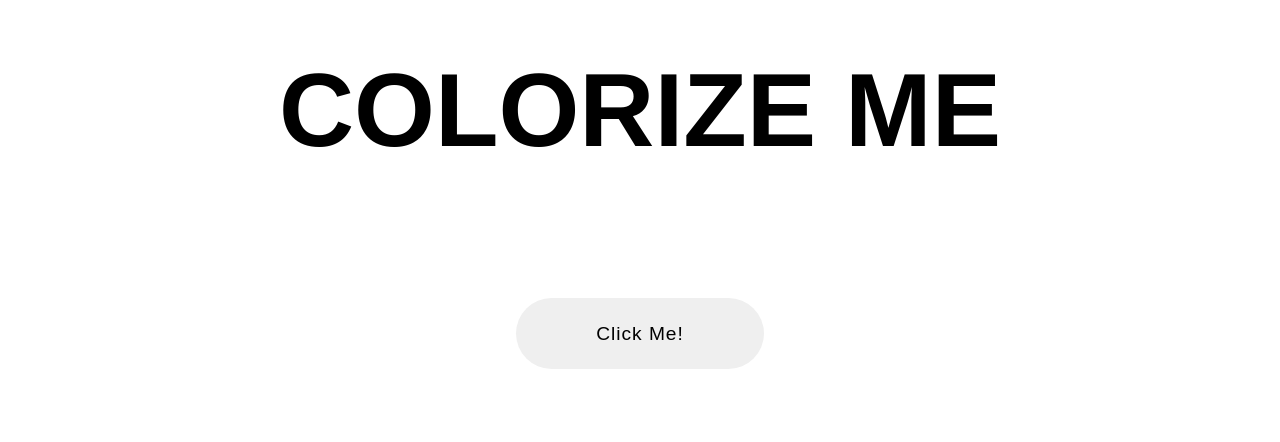
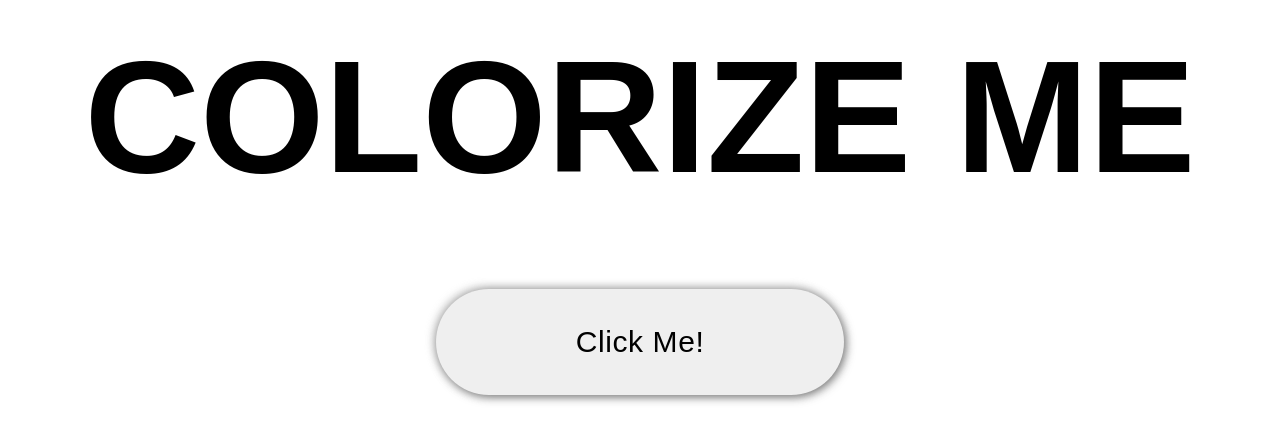
Before and after one commit to richardj-codes/proj1-jan19, a plain HTML site: page index.html in a window 1280 px wide. Shown: the part 190-632 px from the top of the page. Drawn offline with Linux system fonts and the light colour scheme.

Commit message:
added transition and style changes

```diff
--- a/style.css
+++ b/style.css
@@ -1,3 +1,4 @@
+/* /Global Styling */
 *,
 *::before,
 *::after {
@@ -6,32 +7,51 @@
 	padding: 0;
 	border: 0;
 }
-
 body {
 	font-family: sans-serif;
 }
+html {
+	/* resetting font size to 10px makes rem math much easier */
+	font-size: 10px;
+	box-sizing: border-box;
+}
+
+/* Variables */
+:root {
+	--clr-light: #8d8d8d75;
+	--clr-med: #4d4d4d;
+	--clr-dark: #2e2e2ea9;
+	--clr-dark-heavy: #546e7a;
+}
+
+/* General Styling */
+
 .container {
 	display: flex;
 	justify-content: center;
 	align-items: center;
 	flex-direction: column;
 	height: 100vh;
+	transition: background-color 0.7s ease-in-out;
 }
 h1 {
-	font-size: 6.5rem;
+	font-size: 16rem;
 	margin-bottom: 4rem;
+	text-align: center;
 }
 h2 {
-	font-size: 4rem;
+	font-size: 8rem;
 	margin-bottom: 4rem;
 }
 
 button {
-	padding: 1.56rem 5rem;
-	border-radius: 40px;
+	padding: 3.56rem 14rem;
+	border-radius: 100px;
 	cursor: pointer;
-	border: 0;
-	font-size: 1.2rem;
+	border: 2px;
+	font-size: 3rem;
 	letter-spacing: 0.06rem;
-	outline: 0;
+	outline: none;
+	/* background-color: Transparent; */
+	box-shadow: -2px -2px 10px var(--clr-light), 2px 2px 10px var(--clr-dark);
 }
```
